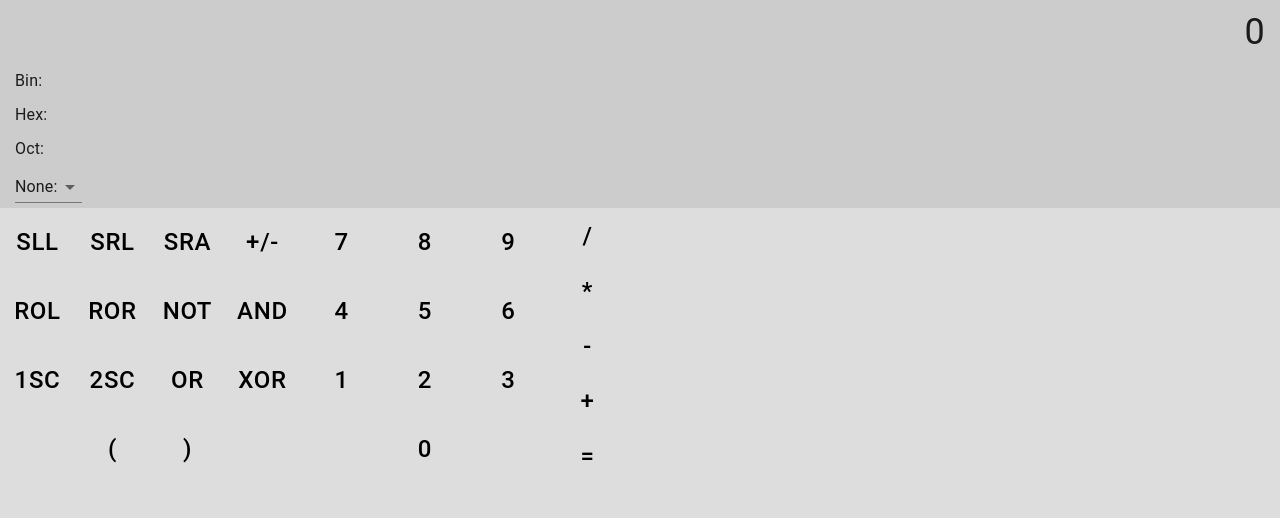
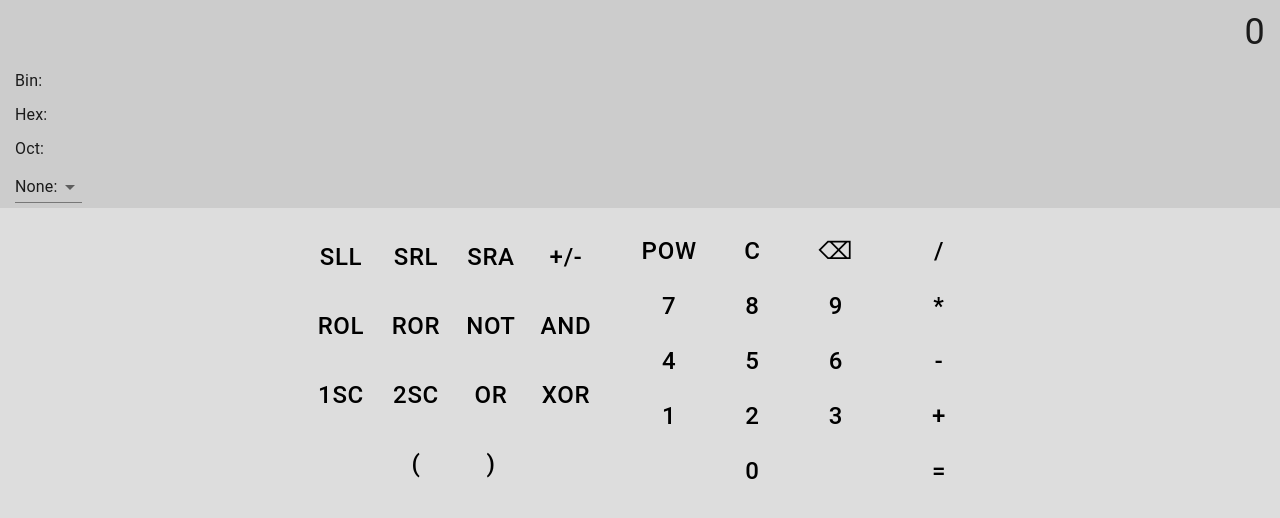
Before and after one commit to eggroll-bot/programmers-calculator, a React (Create React App) app: page / in a window 1280 px wide. Shown: the top 518 px of the page. Built offline with nearby package versions, Linux system fonts and the light colour scheme.

Commit message:
Added DisplayTextContext to manage the display text

```diff
--- a/src/components/ButtonPad.js
+++ b/src/components/ButtonPad.js
@@ -1,8 +1,7 @@
 import React from "react";
 import { Button, Grid } from "@material-ui/core";
+import DisplayTextContext from "../contexts/display-text-context";
 import PropTypes from "prop-types";
-
-// TO-DO: Implement keyboard keys and functions for button presses.
 
 function ButtonPad( props ) {
 	return (
@@ -11,9 +10,21 @@ function ButtonPad( props ) {
 				props.operations.map( ( item ) =>
 					(
 						<Grid item key={ item.text } xs={ props.xs }>
-							<Button color="primary" disableFocusRipple={ true } onClick={ item.onClick } style={ { fontSize: props.fontSize, height: "100%", width: "100%" } }>
-								{ item.text }
-							</Button>
+							<DisplayTextContext.Consumer>
+								{
+									value =>
+										(
+											<Button color="primary"
+												disableFocusRipple={ true }
+												onClick={ ( ) => {
+													item.onClick( value );
+												} }
+												style={ { fontSize: props.fontSize, height: "100%", width: "100%" } }>
+												{ item.text }
+											</Button>
+										)
+								}
+							</DisplayTextContext.Consumer>
 						</Grid>
 					)
 				)
--- a/src/components/Display.js
+++ b/src/components/Display.js
@@ -1,5 +1,6 @@
 import React from "react";
 import { Paper, Typography } from "@material-ui/core";
+import DisplayTextContext from "../contexts/display-text-context";
 import PropTypes from "prop-types";
 
 // TO-DO: Stylize horizontal scrollbar better.
@@ -8,7 +9,9 @@ function Display( props ) {
 	return (
 		<Paper square elevation={ 0 } style={ { textAlign: "right", width: props.width } }>
 			<Typography style={ { fontSize: "36px", height: props.height, overflowX: "auto", padding: "5px 15px" } }>
-				{ props.text }
+				<DisplayTextContext.Consumer>
+					{ value => value }
+				</DisplayTextContext.Consumer>
 			</Typography>
 		</Paper>
 	);
@@ -16,7 +19,6 @@ function Display( props ) {
 
 Display.propTypes = {
 	height: PropTypes.string,
-	text: PropTypes.string.isRequired,
 	width: PropTypes.string
 };
 
--- a/src/components/MainScreen.js
+++ b/src/components/MainScreen.js
@@ -1,8 +1,11 @@
 import React from "react";
+import DisplayTextContext from "../contexts/display-text-context";
 import Display from "./Display";
 import SecondaryDisplay from "./SecondaryDisplay";
 import ButtonPad from "./ButtonPad";
 import { Grid } from "@material-ui/core";
+
+// TO-DO: For +/-, 1SC, and 2SC, if the display contains operators, make an error show up saying that the display cannot contain operators.
 
 class MainScreen extends React.Component {
 	constructor( ) {
@@ -11,12 +14,15 @@ class MainScreen extends React.Component {
 	}
 
 	render( ) {
+		// TO-DO: Set display text with onClick's return value.
 		return (
 			<>
-				<Display text={ this.state.displayText } />
-				<SecondaryDisplay primaryDisplayText={ this.state.displayText } />
+				<DisplayTextContext.Provider value={ this.state.displayText }>
+					<Display />
+					<SecondaryDisplay />
 
-				<Grid container>
+					<div style={ { padding: 15 } }>
+						<Grid container justify="center" spacing={ 3 }>
 							<Grid item>
 								<ButtonPad
 									fontSize="24px"
@@ -88,6 +94,18 @@ class MainScreen extends React.Component {
 									fontSize="24px"
 									height="275px"
 									operations={ [
+										{
+											text: "POW",
+											onClick: ( ) => { }
+										},
+										{
+											text: "C",
+											onClick: ( ) => { }
+										},
+										{
+											text: "⌫",
+											onClick: ( ) => { }
+										},
 										{
 											text: "7",
 											onClick: ( ) => { }
@@ -163,6 +181,8 @@ class MainScreen extends React.Component {
 									xs={ 12 } />
 							</Grid>
 						</Grid>
+					</div>
+				</DisplayTextContext.Provider>
 			</>
 		);
 	}
--- a/src/components/SecondaryDisplay.js
+++ b/src/components/SecondaryDisplay.js
@@ -39,7 +39,6 @@ function SecondaryDisplay( props ) {
 
 SecondaryDisplay.propTypes = {
 	height: PropTypes.string,
-	primaryDisplayText: PropTypes.string.isRequired,
 	width: PropTypes.string
 };
 
--- /dev/null
+++ b/src/contexts/display-text-context.js
@@ -0,0 +1,5 @@
+import React from "react";
+
+const DisplayTextContext = React.createContext( );
+
+export default DisplayTextContext;
```
Lines whose indentation alone changed are shown as unchanged.
